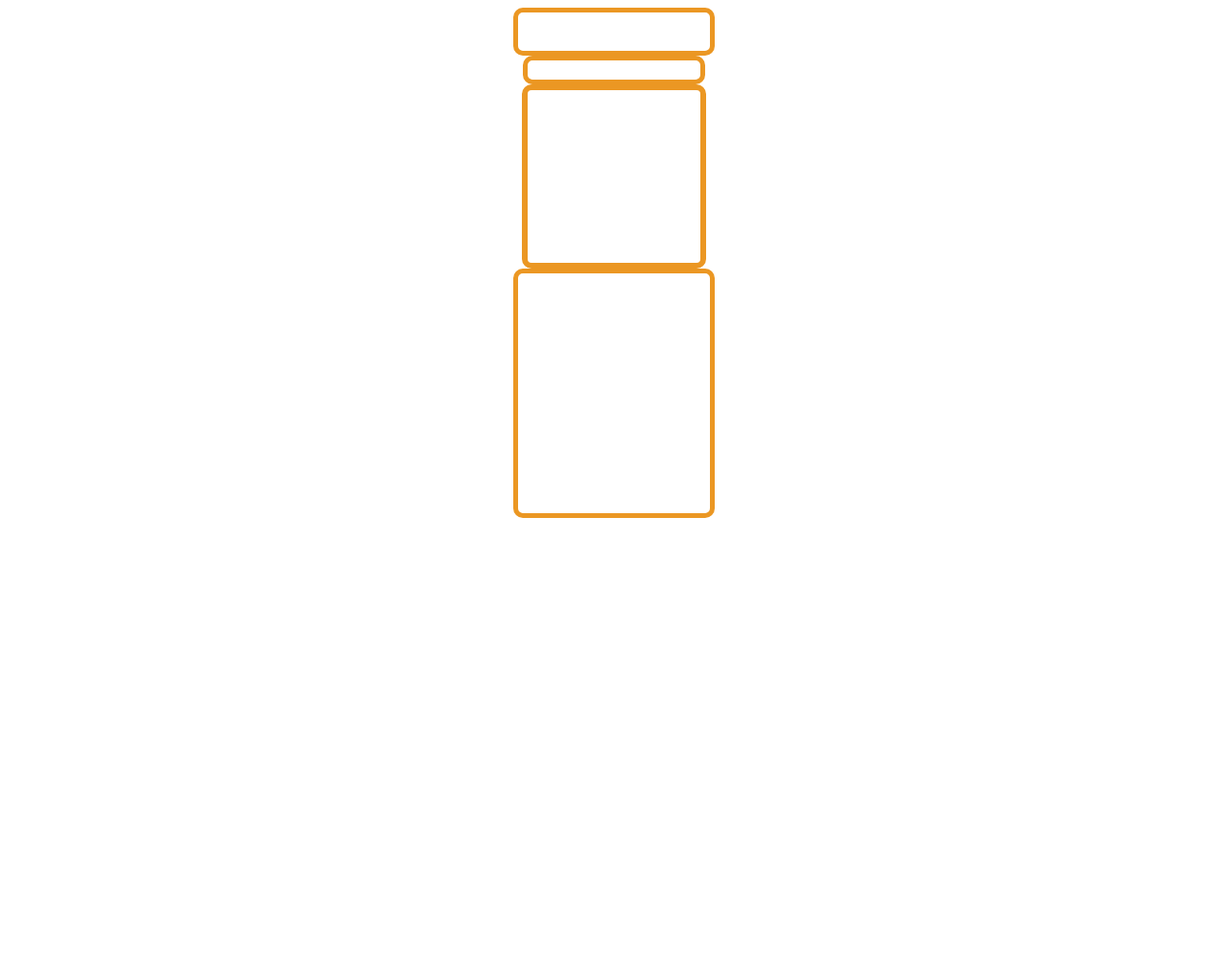
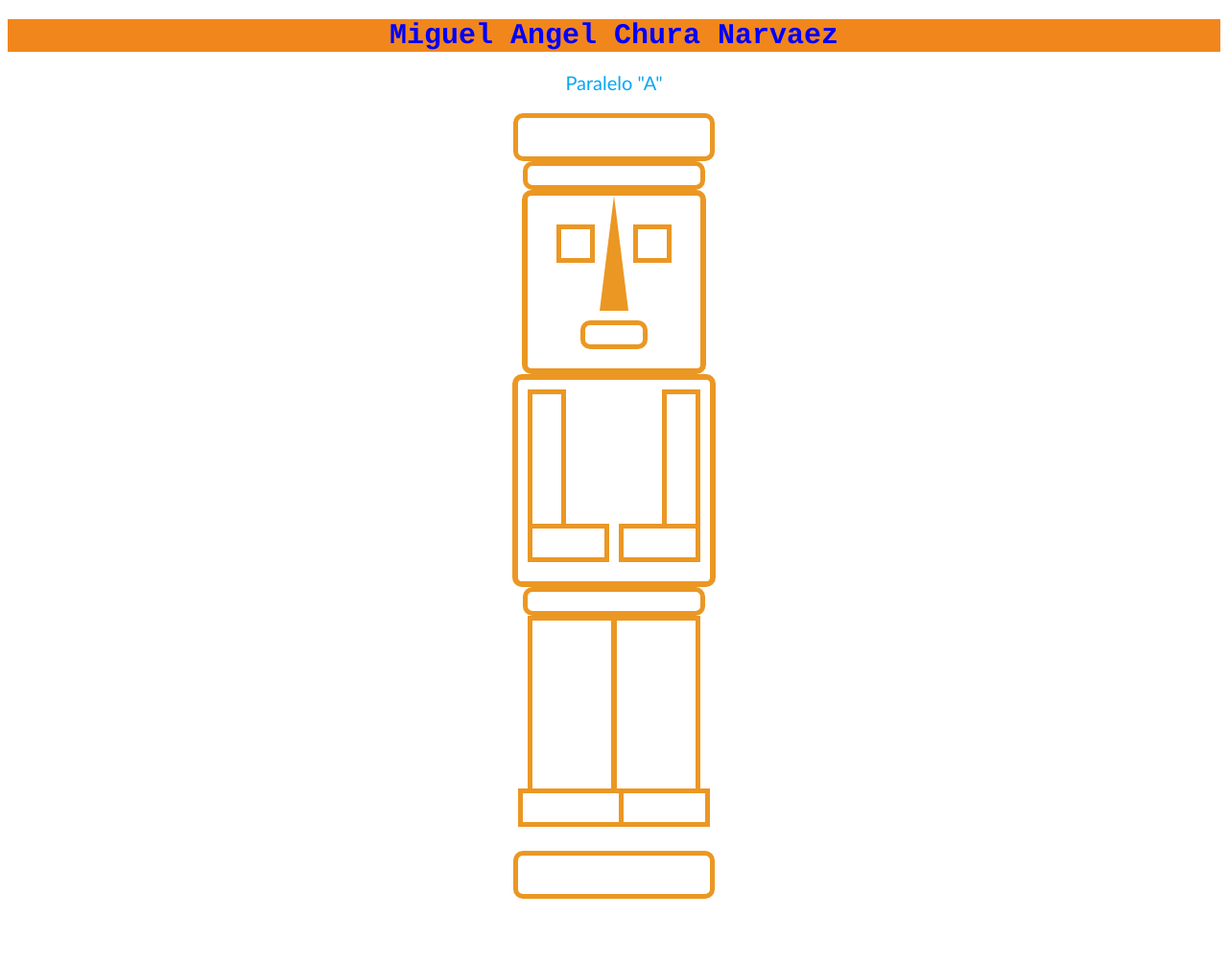
Before and after one commit to miguel788C/miguel.github.io, a plain HTML site: page index.html in a window 1280 px wide. Shown: the whole page at 96% size. Before the commit the page ends 800 px from the top, so only its background shows below. Drawn offline with Linux system fonts and the light colour scheme.

Commit message:
Update index.html

```diff
--- a/index.html
+++ b/index.html
@@ -8,13 +8,32 @@
 </head>
 <body>
     <center>
-
+        <h1>Miguel Angel Chura Narvaez</h1>
+        <p>Paralelo "A"</p>
         <div class="rec1"></div>
         <div class="rec2"></div>
         <div class="contenedor">
-
+            <div class="ojo izquierdo"></div>
+            <div class="ojo derecho"></div>
+            <div class="nariz"></div>
+            <div class="boca"></div>
         </div>
-        <div class="cua"></div>
+        <div class="contenedor2">
+            <div class="mano izquierdo"></div>
+            <div class="mano derecho"></div>
+            <div class="m izquierdo"></div>
+            <div class="m derecho"></div>
+        </div>
+        <div class="rec2"></div>
+        <div class="contenedor3">
+            <div class="pie izquierdo"></div>
+        <div class="pie derecho"></div>
+        </div>
+        <div class="contenedor4">
+            <div class="p izquierdo"></div>
+            <div class="p derecho"></div>
+            <div class="rec1"></div>
+        </div>
     </center>
 </body>
 </html>
```
